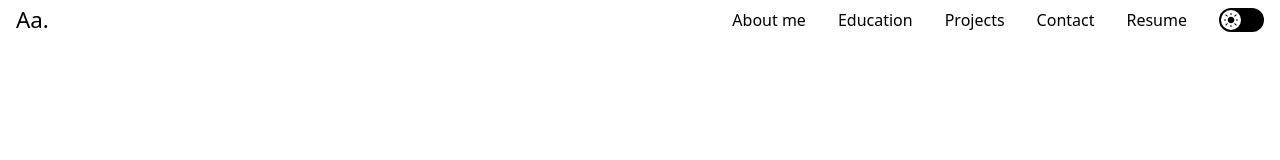
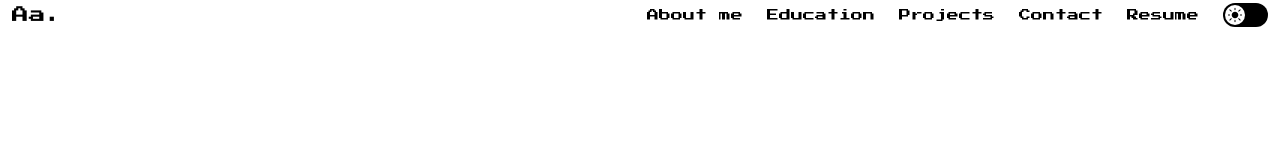
Before and after one commit to ayoub-ahnaou/Portfolio-v1.0, a website: page src/index.html in a window 1280 px wide. Drawn offline with nearby package versions, Linux system fonts and the light colour scheme; files that its build step writes are made by us from their sources.

Commit message:
Apply the font 'press start 2p' to all elements in the document

```diff
--- a/src/assets/css/input.css
+++ b/src/assets/css/input.css
@@ -1,3 +1,8 @@
 @tailwind base;
 @tailwind components;
 @tailwind utilities;
+
+* {
+    font-family: "press start 2P", sans-serif;
+    font-size: 12px;
+}
```
